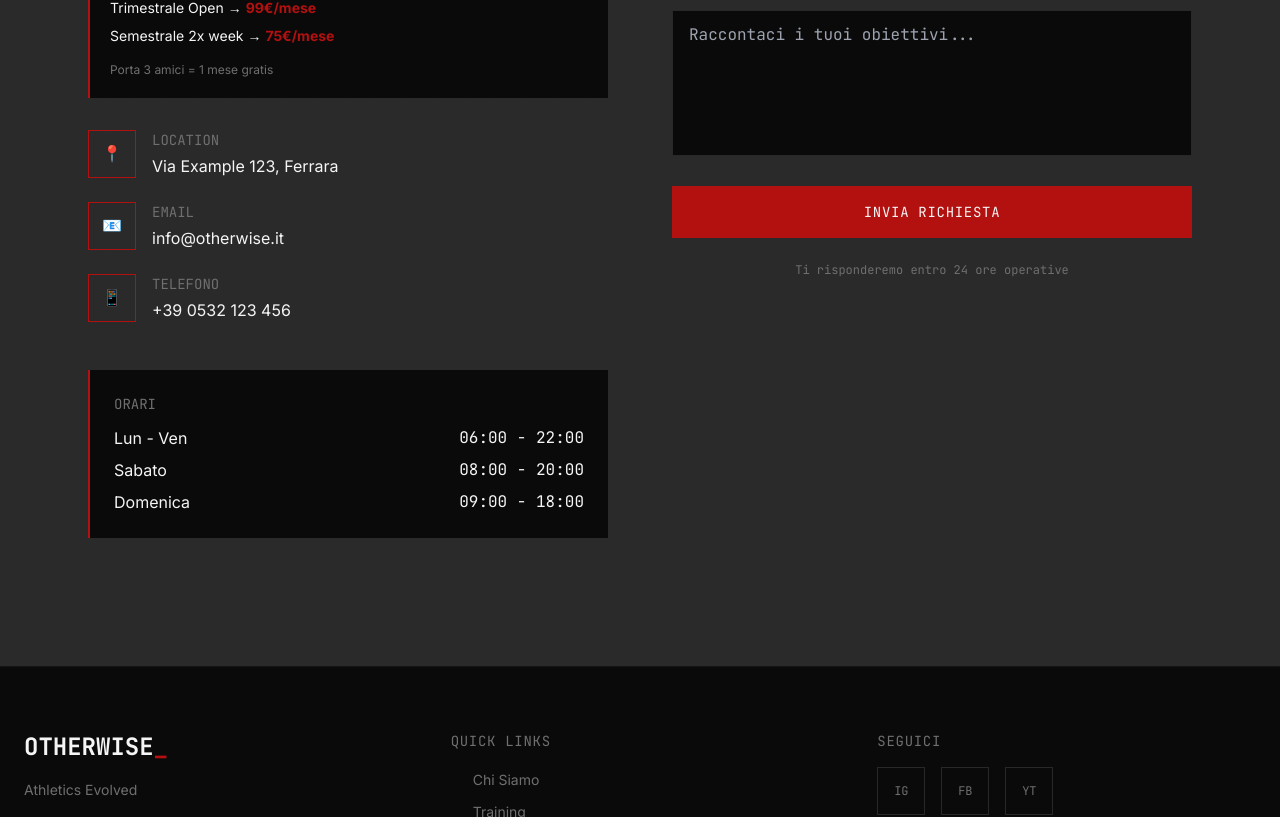
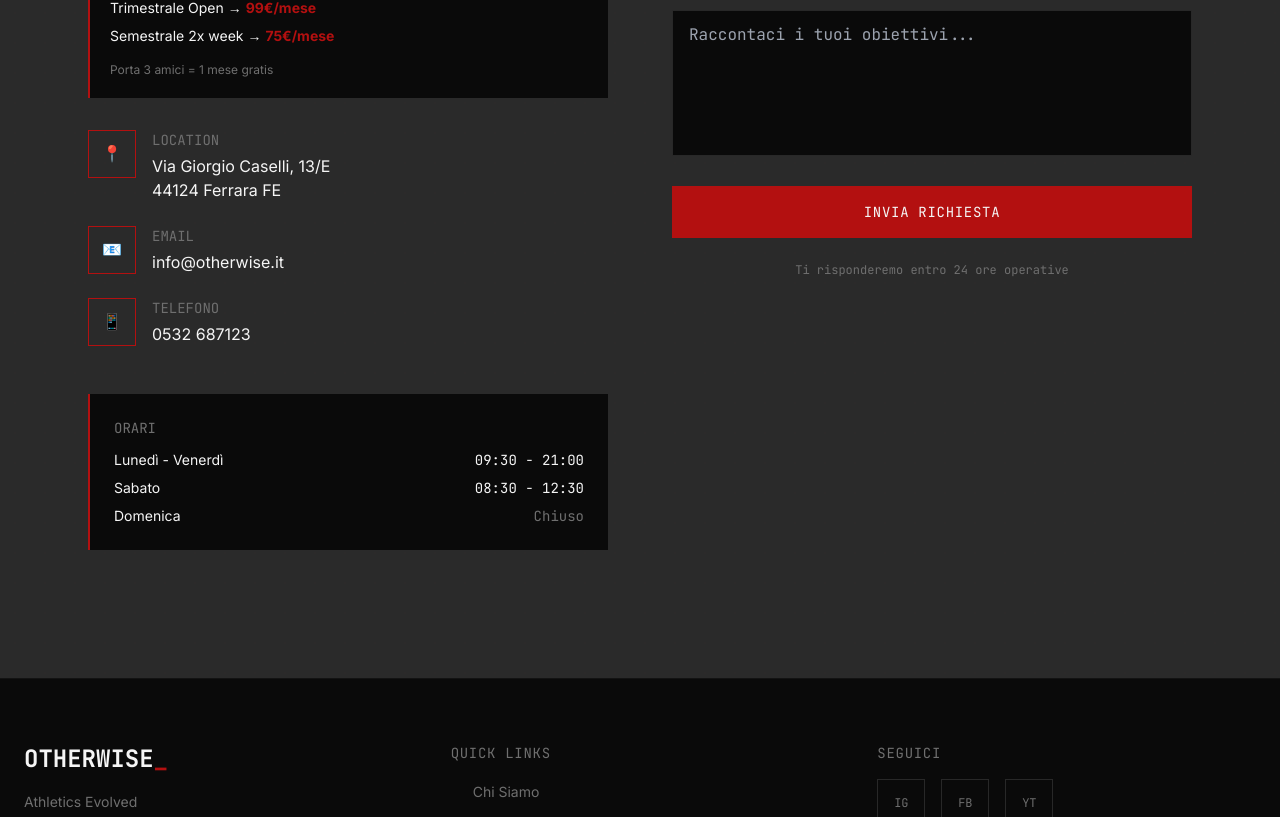
Before and after one commit to richterzo/otherwise-landing, a Next.js app: page / in a window 1280 px wide. Shown: the part 7863-8680 px from the top of the page. Built offline with nearby package versions, Linux system fonts and the light colour scheme.

Commit message:
fix: update real contact info
- Indirizzo: Via Giorgio Caselli, 13/E, 44124 Ferrara FE
- Telefono: 0532 687123
- Orari reali: Lun-Ven 09:30-21:00, Sab 08:30-12:30, Dom chiuso

```diff
--- a/components/CTA.tsx
+++ b/components/CTA.tsx
@@ -79,7 +79,7 @@ export default function CTA() {
                 </div>
                 <div>
                   <div className="text-sm font-mono text-grigio-acciaio mb-1">LOCATION</div>
-                  <div className="text-bianco-luce">Via Example 123, Ferrara</div>
+                  <div className="text-bianco-luce">Via Giorgio Caselli, 13/E<br />44124 Ferrara FE</div>
                 </div>
               </motion.div>
 
@@ -107,8 +107,8 @@ export default function CTA() {
                 </div>
                 <div>
                   <div className="text-sm font-mono text-grigio-acciaio mb-1">TELEFONO</div>
-                  <a href="tel:+390532123456" className="text-bianco-luce hover:text-rosso-controllo transition-colors">
-                    +39 0532 123 456
+                  <a href="tel:+390532687123" className="text-bianco-luce hover:text-rosso-controllo transition-colors">
+                    0532 687123
                   </a>
                 </div>
               </motion.div>
@@ -117,18 +117,18 @@ export default function CTA() {
             {/* Hours */}
             <div className="p-6 bg-nero-tattico border-l-2 border-rosso-controllo">
               <div className="text-sm font-mono text-grigio-acciaio mb-3">ORARI</div>
-              <div className="space-y-2 text-bianco-luce">
+              <div className="space-y-2 text-bianco-luce text-sm">
                 <div className="flex justify-between">
-                  <span>Lun - Ven</span>
-                  <span className="font-mono">06:00 - 22:00</span>
+                  <span>Lunedì - Venerdì</span>
+                  <span className="font-mono">09:30 - 21:00</span>
                 </div>
                 <div className="flex justify-between">
                   <span>Sabato</span>
-                  <span className="font-mono">08:00 - 20:00</span>
+                  <span className="font-mono">08:30 - 12:30</span>
                 </div>
                 <div className="flex justify-between">
                   <span>Domenica</span>
-                  <span className="font-mono">09:00 - 18:00</span>
+                  <span className="font-mono text-grigio-acciaio">Chiuso</span>
                 </div>
               </div>
             </div>
--- a/components/Footer.tsx
+++ b/components/Footer.tsx
@@ -186,7 +186,7 @@ export default function Footer() {
           className="mt-8 text-center"
         >
           <p className="text-[10px] text-grigio-acciaio font-mono opacity-50">
-            44.8381° N, 11.6198° E / FERRARA_BASE_001
+            44.8381° N, 11.6198° E / VIA CASELLI 13E / FERRARA_BASE_001
           </p>
         </motion.div>
       </div>
```
